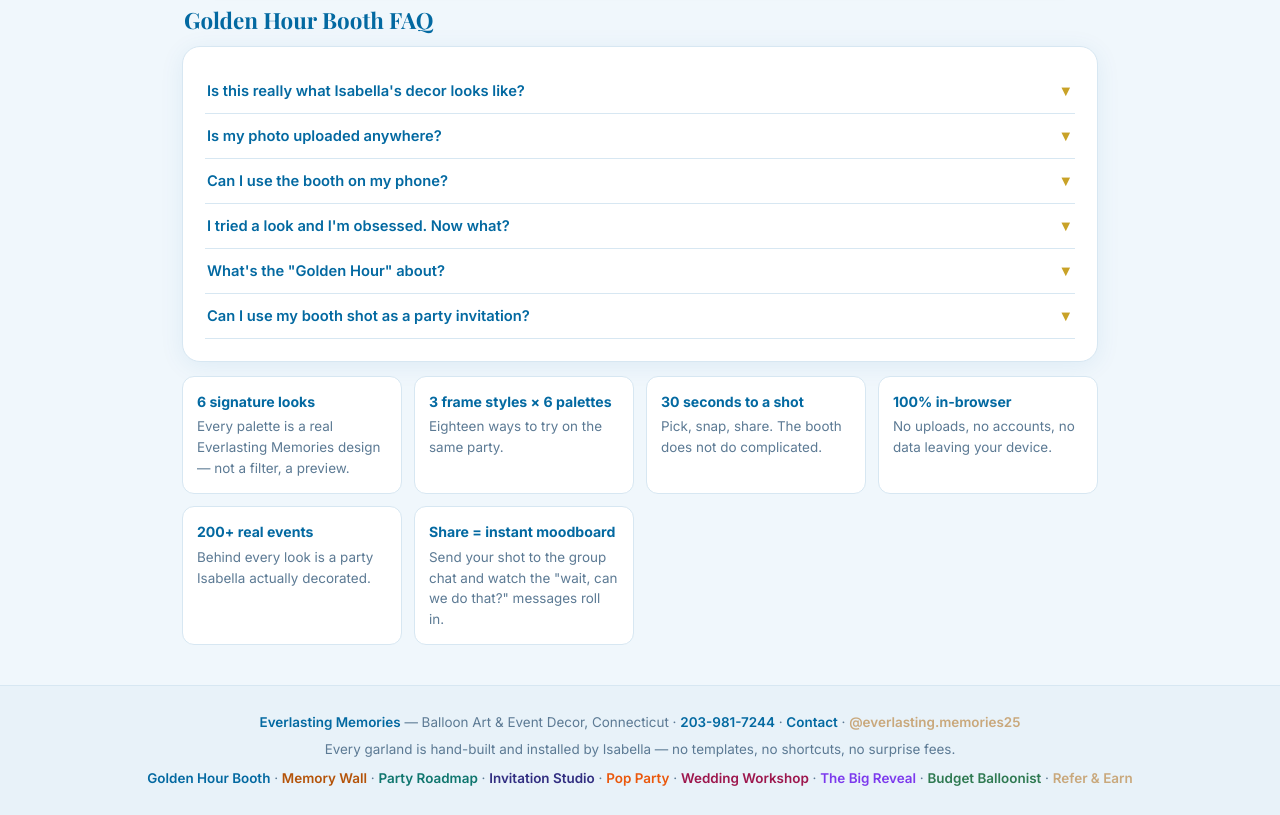
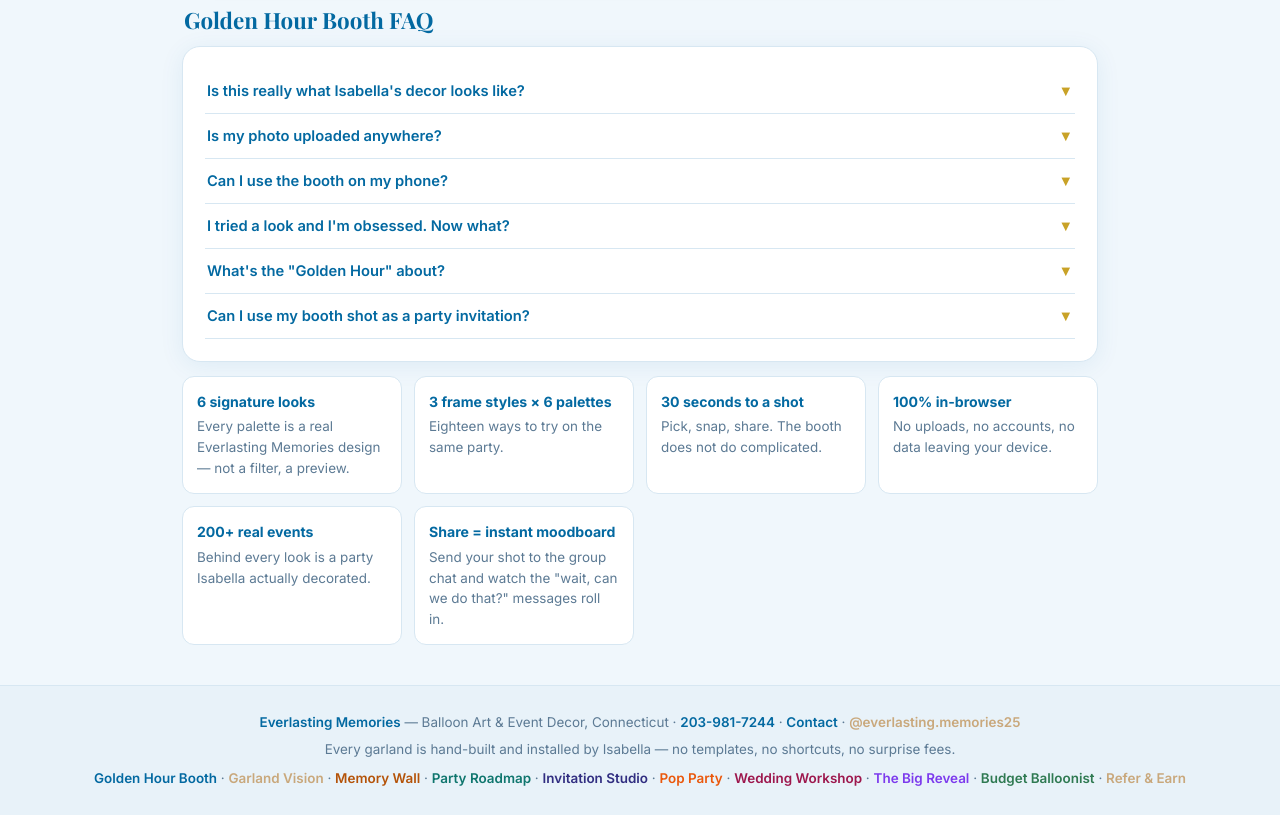
Before and after one commit to getclients4u-lab/everlastingmemories, a website: page photo-booth.html in a window 1280 px wide. Shown: the part 2063-2878 px from the top of the page. Drawn offline with nearby package versions, Linux system fonts and the light colour scheme; a web font is replaced by a local one.

Commit message:
Cross-link Golden Hour Booth <-> Garland Vision; backfill Garland Vision into 12 pages that missed it
- garland-vision.html now links the Golden Hour Booth (dropdown + footer)
- photo-booth.html links Garland Vision (dropdown + footer)
- 12 pages that lacked Garland Vision in their Tools dropdown now have it
  (balloon-pop, budget-builder, diy-vs-pro, invitation-studio, memory-wall,
  name-garland, palette-snap, party-roadmap, reserve-date, transformations,
  wedding-workshop, photo-booth) — both Night-27 and Garland Vision tools
  are now reachable from every public page

```diff
--- a/photo-booth.html
+++ b/photo-booth.html
@@ -173,6 +173,7 @@
           <a href="party-roadmap.html">Party Roadmap</a>
           <a href="memory-wall.html" style="background:#b45309;color:#fff;">Memory Wall</a>
           <a href="photo-booth.html" style="background:#0369a1;color:#fff;">Golden Hour Booth</a>
+          <a href="garland-vision.html">Garland Vision</a>
           <a href="referral.html">Refer &amp; Earn</a>
         </div>
     </div>
@@ -324,7 +325,7 @@
 <footer>
   <p><a href="index.html">Everlasting Memories</a> — Balloon Art &amp; Event Decor, Connecticut · <a href="tel:203-981-7244">203-981-7244</a> · <a href="contact.html">Contact</a> · <a href="https://instagram.com/everlasting.memories25" style="color:#C9A87C" target="_blank" rel="noopener">@everlasting.memories25</a></p>
   <p style="margin-top:6px;">Every garland is hand-built and installed by Isabella — no templates, no shortcuts, no surprise fees.</p>
-  <p style="margin-top:8px;"><a href="photo-booth.html" style="color:#0369a1;font-weight:600;">Golden Hour Booth</a> · <a href="memory-wall.html" style="color:#b45309;font-weight:600;">Memory Wall</a> · <a href="party-roadmap.html" style="color:#0f766e;font-weight:600;">Party Roadmap</a> · <a href="invitation-studio.html" style="color:#312e81;font-weight:600;">Invitation Studio</a> · <a href="balloon-pop.html" style="color:#ea580c;font-weight:600;">Pop Party</a> · <a href="wedding-workshop.html" style="color:#9d174d;font-weight:600;">Wedding Workshop</a> · <a href="transformations.html" style="color:#7c3aed;font-weight:600;">The Big Reveal</a> · <a href="budget-builder.html" style="color:#2f7a52">Budget Balloonist</a> · <a href="referral.html" style="color:#C9A87C">Refer &amp; Earn</a></p>
+  <p style="margin-top:8px;"><a href="photo-booth.html" style="color:#0369a1;font-weight:600;">Golden Hour Booth</a> · <a href="garland-vision.html" style="color:#C9A87C">Garland Vision</a> · <a href="memory-wall.html" style="color:#b45309;font-weight:600;">Memory Wall</a> · <a href="party-roadmap.html" style="color:#0f766e;font-weight:600;">Party Roadmap</a> · <a href="invitation-studio.html" style="color:#312e81;font-weight:600;">Invitation Studio</a> · <a href="balloon-pop.html" style="color:#ea580c;font-weight:600;">Pop Party</a> · <a href="wedding-workshop.html" style="color:#9d174d;font-weight:600;">Wedding Workshop</a> · <a href="transformations.html" style="color:#7c3aed;font-weight:600;">The Big Reveal</a> · <a href="budget-builder.html" style="color:#2f7a52">Budget Balloonist</a> · <a href="referral.html" style="color:#C9A87C">Refer &amp; Earn</a></p>
 </footer>
 
 <script>
```
Also changed, not shown: balloon-pop.html (+1 -0 lines), budget-builder.html (+1 -0 lines), diy-vs-pro.html (+1 -0 lines), garland-vision.html (+2 -1 lines), invitation-studio.html (+1 -0 lines), memory-wall.html (+1 -0 lines), name-garland.html (+1 -0 lines), palette-snap.html (+1 -0 lines), party-roadmap.html (+1 -0 lines), reserve-date.html (+1 -0 lines), transformations.html (+1 -0 lines), wedding-workshop.html (+1 -0 lines).
